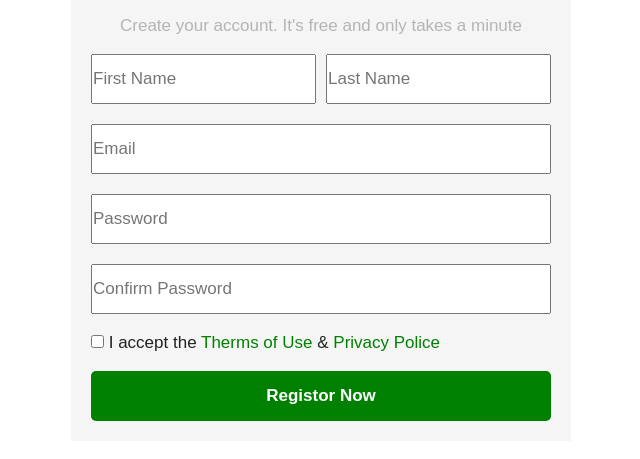
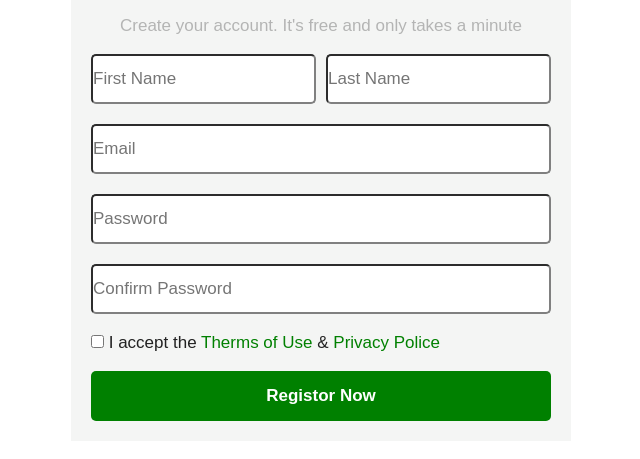
Before and after one commit to Vova2008zp/Homework5-Form, a plain HTML site: page index.html in a window 1280 px wide. Shown: the part 201-660 px from the top of the page, without its empty margins (319-959 px from the left). Drawn offline with Linux system fonts and the light colour scheme.

Commit message:
Add border and some problem

```diff
--- a/styles/stylec.css
+++ b/styles/stylec.css
@@ -67,6 +67,8 @@ body {
 
 .input {
   height: 50px;
+  border-radius: 5px;
+  border-color:grey;
 }
 
 .mailpass {
```
